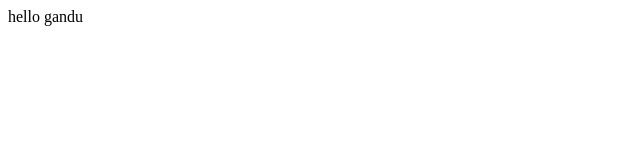
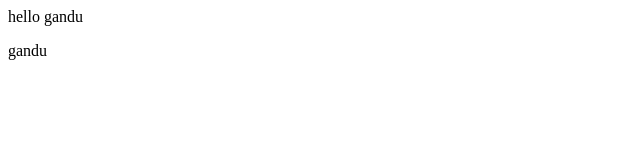
Before and after one commit to Himanshu2233/check, a plain HTML site: page index.html in a window 1280 px wide. Shown: the full height of the page, 0-640 px from the left. Drawn offline with Linux system fonts and the light colour scheme.

Commit message:
gandu add gareko

```diff
--- a/index.html
+++ b/index.html
@@ -1 +1,2 @@
 <p>hello gandu</p>
+<p>gandu</p>
```
